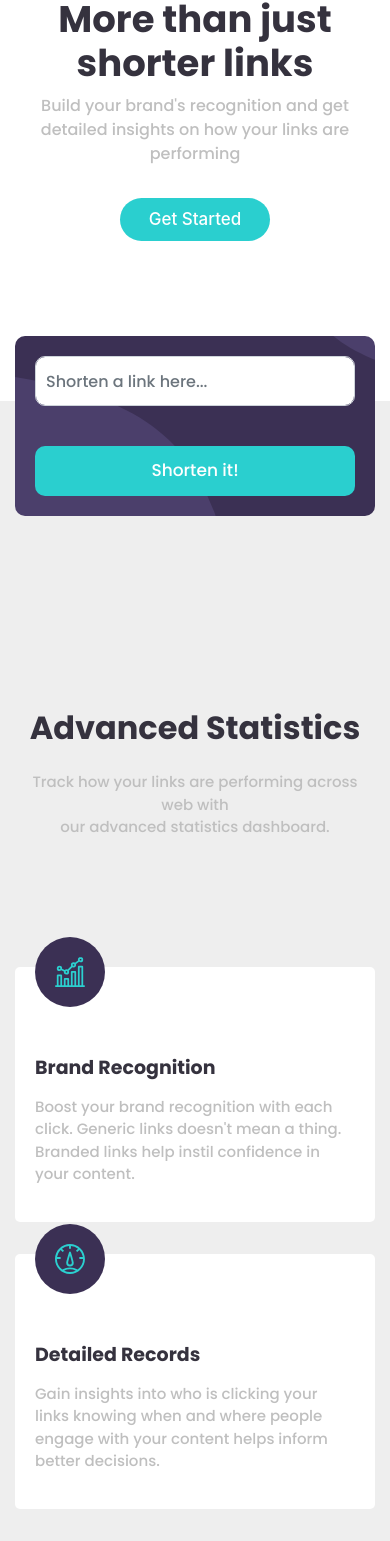
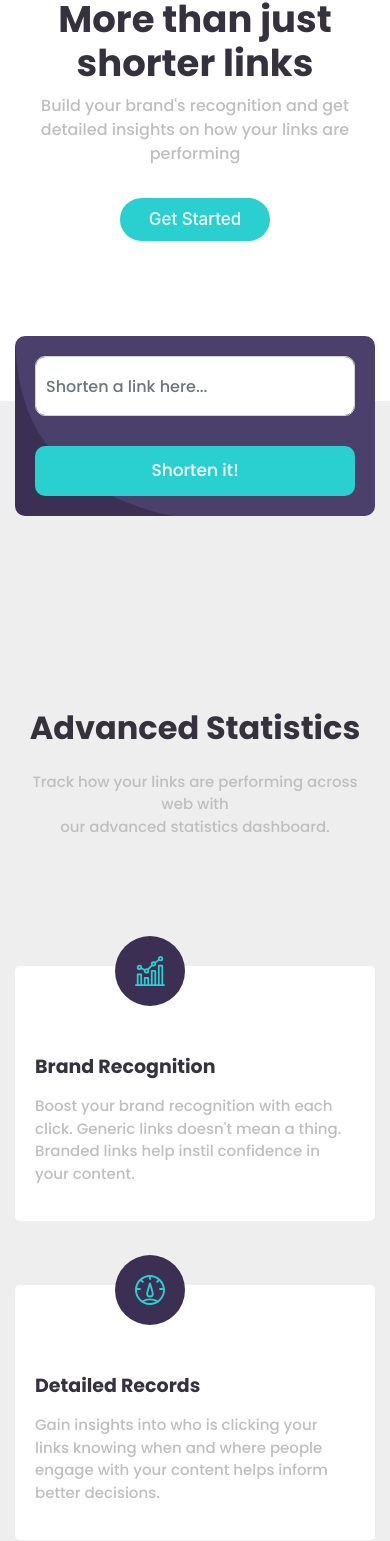
Before and after one commit to AbbyJoe/URL-shortening, a Vue app: page / in a window 390 px wide. Shown: the part 431-1972 px from the top of the page. Built offline with nearby package versions, Linux system fonts and the light colour scheme; what vue-clipboard2 would draw is missing.

Commit message:
added new changes

```diff
--- a/src/components/Footer.vue
+++ b/src/components/Footer.vue
@@ -132,6 +132,12 @@ export default {
         color:hsl(180, 66%, 49%)
     }
     @media only screen and (max-width: 768px) {
+        .footer__content {
+            background-image: url('../assets/images/bg-boost-mobile.svg');
+        }
+        .footer__content button {
+            padding: 10px 20px;
+        }
         .foot {
             width: 100%;
             /* display: flex; */
@@ -157,5 +163,8 @@ export default {
         .link__icon a:last-child {
             padding-right: 0px;
         }
+        .footer__content h3 {
+            font-size: 25px
+        }
     }
 </style>
--- a/src/components/Search.vue
+++ b/src/components/Search.vue
@@ -30,6 +30,7 @@
             </div>
             <div class="container card__container">
                      <div class="line"></div>
+                     <div class="mobile__line"></div>
                 <div class="row">
                     <div class="col-md-4" v-for="(object, key) in cardJson" :key="key">
                         <div class="card__info" :class="[object.text=='detailed'?'card__margin__1':'',
@@ -299,6 +300,14 @@ export default {
            bottom: 40%;
            left: 50%; */
        }
+        .mobile__line {
+            position: absolute;
+            left: 46%;
+            top: 450%;
+            height: 450px;
+            width: 8px;
+            background-color: hsl(180, 66%, 49%);
+        }
        .search__field {
            display: flex;
            flex-direction: column;
@@ -306,17 +315,19 @@ export default {
            padding: 20px;
        }
        .search__layout {
-           height: 180px;
+           height: 100%;
+           background-image: url('../assets/images/bg-shorten-mobile.svg');
+           background-size: cover;
        }
        .search__field input {
         width: 100% !important;
-        height: 50px;
+        height: 60px;
         padding: 10px;
     }
     .search__field button {
         width: 100%;
         margin-left: 0px;
-        margin-top: 40px;
+        margin-top: 30px;
         font-size: 17px;
         padding: 12px 0px;
     }
@@ -337,5 +348,11 @@ export default {
         margin-left: 0px;
         margin-top: 1rem;
     }
-   }
+    .card__margin__1 {
+        margin-top: 4rem;
+    }
+    .icon {
+        left: 80px;
+    }
+}
 </style>
```
